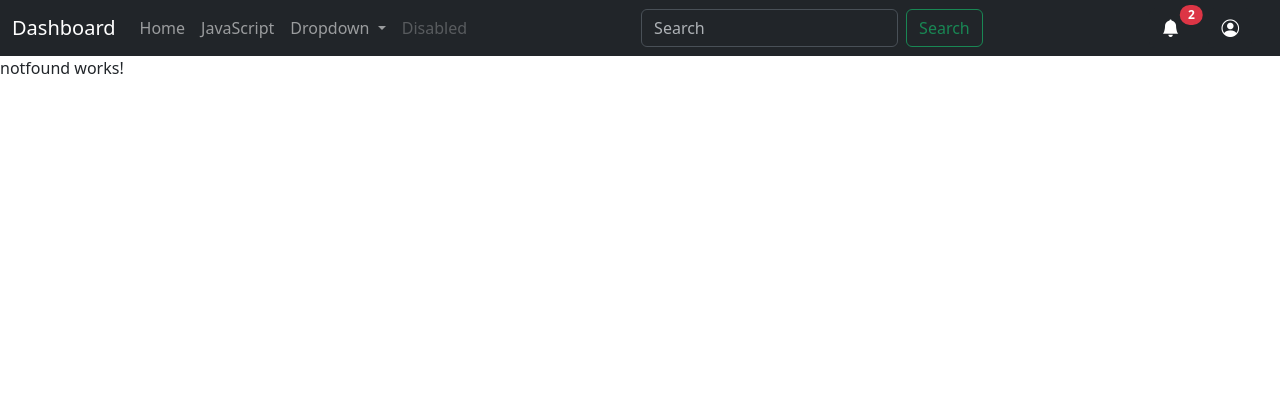
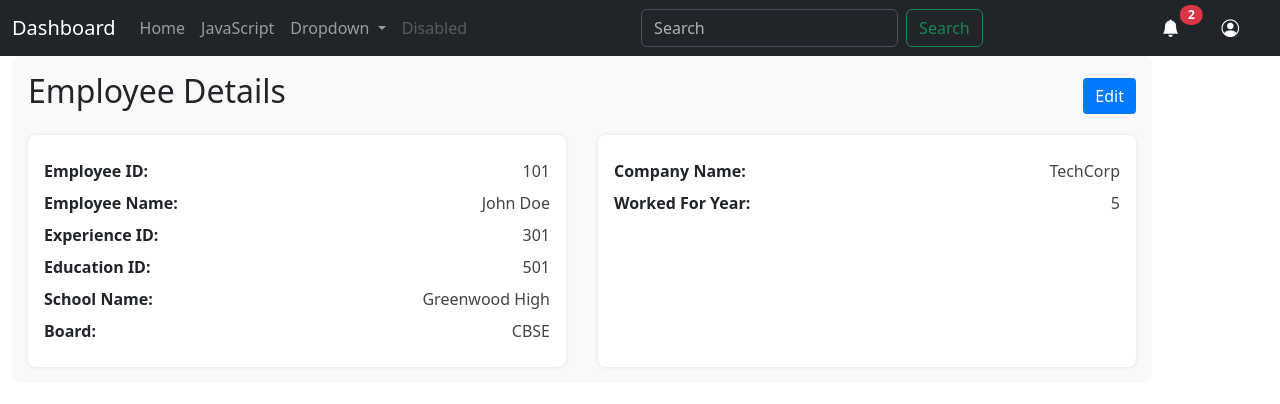
Before and after one commit to ntjchavan/angular19, an Angular app: page /divs in a window 1280 px wide. Shown: the top 404 px of the page. Built offline with nearby package versions, Linux system fonts and the light colour scheme.

Commit message:
Created dynamic div based on fields

```diff
--- a/src/app/Components/Services/task.service.ts
+++ b/src/app/Components/Services/task.service.ts
@@ -1,5 +1,5 @@
 import { Injectable } from '@angular/core';
-import { BehaviorSubject, Subject } from 'rxjs';
+import { Observable, of, Subject } from 'rxjs';
 
 @Injectable({
     providedIn: 'root'
@@ -15,4 +15,17 @@ export class TaskService {
         this.task.next(task);
     }
 
+    val: any[] = [];
+    GetCollectionData(): Observable<any[]> {
+        this.val = [
+            { id: 1, name: 'netaji', age: 35 },
+            { id: 2, name: 'punam', age: 26 },
+            { id: 3, name: 'shivam', age: 17 },
+            { id: 4, name: 'pradnya', age: 13 },
+            { id: 5, name: 'test', age: 8 },
+        ]
+
+        return of(this.val);
+    }
+
 }
--- a/src/app/Components/Tasks/Newtask/newtask.component.html
+++ b/src/app/Components/Tasks/Newtask/newtask.component.html
@@ -11,8 +11,11 @@
         </div>
     </div>
     <div class="row g-2">
-        <app-showtask [newTask]="newTask">
+        <app-showtask [newTask]="newTask" (parentData)="GetChildData($event)">
             <p #projectedRefPEle>This is for testing...</p>
         </app-showtask>
     </div>
+    <div class="row g2">
+        Data from Child component: {{ dataFromChild }}
+    </div>
 </div>
--- a/src/app/Components/Tasks/Newtask/newtask.component.ts
+++ b/src/app/Components/Tasks/Newtask/newtask.component.ts
@@ -11,6 +11,7 @@ import { TaskService } from '../../Services/task.service';
 export class NewtaskComponent implements OnInit {
 
     newTask: string = '';
+    dataFromChild: string = '';
 
     //private taskService: TaskService = inject(TaskService);
 
@@ -25,4 +26,7 @@ export class NewtaskComponent implements OnInit {
         this.newTask = newTask;
     }
 
+    GetChildData(val: string) {
+        this.dataFromChild = val;
+    }
 }
--- a/src/app/Components/Tasks/Showtask/showtask.component.html
+++ b/src/app/Components/Tasks/Showtask/showtask.component.html
@@ -11,4 +11,17 @@
     <div class="card" style="width: 18rem;">
         <ng-content></ng-content>
     </div>
+    <div class="card">
+        <div class="card-body">
+            <input type="text" name="Parent" id="Parent" #parentData>
+            <button (click)="SendDataToParent(parentData.value)"  class="mb-3">Send Data to Parent</button>
+        </div>
+    </div>
+    <div class="card">
+        <ul>
+            <li *ngFor="let arr of arrObjectObs$ | async">
+                {{ arr.id }} : {{ arr.name }} : {{ arr.age }}
+            </li>
+        </ul>
+    </div>
 </div>
--- a/src/app/Components/Tasks/Showtask/showtask.component.ts
+++ b/src/app/Components/Tasks/Showtask/showtask.component.ts
@@ -1,18 +1,24 @@
 import { Component, OnInit, Input, OnChanges, SimpleChanges, ElementRef,
     AfterContentInit,
-    ContentChild
+    ContentChild,
+    Output,
+    EventEmitter
  } from '@angular/core';
-import { NgForOf } from '@angular/common';
+import { CommonModule, NgForOf } from '@angular/common';
 import { TaskService } from '../../Services/task.service';
+import { filter, first, from, last, map, Observable, of, take, throttleTime } from 'rxjs';
 
 @Component({
     selector: 'app-showtask',
     templateUrl: './showtask.component.html',
-    imports: [NgForOf]
+    //template: '<table style="color: aqua;"></table>',
+    imports: [NgForOf, CommonModule]
 })
 
 export class ShowtaskComponent implements OnInit, OnChanges, AfterContentInit {
     @Input() newTask!: string;
+    @Output() parentData = new EventEmitter<string>();
+
     @ContentChild('projectedRefPEle') pEle!: ElementRef;
 
     tasks: string[] = ['task 1', 'task 2', 'task 3'];
@@ -22,17 +28,7 @@ export class ShowtaskComponent implements OnInit, OnChanges, AfterContentInit {
     ngOnInit(): void {
         console.log('show task: in oninit event');
 
-        this.taskService.task$.subscribe((t) => {
-            console.log('task1: ', t)
-        });
-
-        this.taskService.task$.subscribe((t) => {
-            console.log('task2: ', t)
-        });
-
-        this.taskService.task$.subscribe((task) => {
-            this.tasks.push(task);
-        });
+        this.GetArrayObject();
 
     }
 
@@ -44,9 +40,39 @@ export class ShowtaskComponent implements OnInit, OnChanges, AfterContentInit {
     }
 
     ngAfterContentInit(): void {
-        console.log(this.pEle.nativeElement);
         this.pEle.nativeElement.style.color = 'red';
         this.pEle.nativeElement.style.backgroundColor = 'green';
     }
 
+    SendDataToParent(val: string) {
+        this.parentData.emit(val);
+    }
+
+    arrObjectObs$!: Observable<any[]>;
+    obj: any = [];
+
+    arrStaticData: any[] = [
+        {id:1, name: 'test1' },
+        {id:2, name: 'test2' },
+        {id:3, name: 'test3' },
+    ];
+
+    GetArrayObject() {
+        this.arrObjectObs$ = this.taskService.GetCollectionData();
+
+        console.log('obs');
+
+        // const source$ = from([1, 2, 3, 4, 5]);
+
+        // // Emits the first value
+        // source$.pipe(first()).subscribe(console.log); // Output: 1
+
+        const data$ = from(this.arrStaticData);
+
+        data$.subscribe((d) => {console.log(d)});
+
+        data$.pipe(last()).subscribe(d => console.log(d));
+
+    }
+
 }
--- /dev/null
+++ b/src/app/Components/duplicate-divs/duplicate-divs.component.css
@@ -0,0 +1,82 @@
+.container {
+  padding: 1rem;
+  background-color: #f9f9f9;
+  border-radius: 8px;
+}
+
+.header {
+  display: flex;
+  justify-content: space-between;
+  align-items: center;
+}
+
+.edit-btn {
+  padding: 6px 12px;
+  background-color: #007bff;
+  color: white;
+  border: none;
+  border-radius: 4px;
+  cursor: pointer;
+}
+
+.body {
+  display: flex;
+  gap: 2rem;
+  margin-top: 1rem;
+}
+
+.section {
+  flex: 1;
+  min-width: 300px;
+  background: #fff;
+  border-radius: 8px;
+  padding: 1rem;
+  box-shadow: 0 0 4px rgba(0, 0, 0, 0.1);
+}
+
+.field-row {
+  display: flex;
+  justify-content: space-between;
+  margin: 0.5rem 0;
+}
+
+.label {
+  font-weight: bold;
+  margin-right: 1rem;
+}
+
+.value {
+  color: #444;
+}
+
+input {
+  flex: 1;
+  padding: 4px;
+  font-size: 14px;
+  border: 1px solid #ccc;
+  border-radius: 4px;
+}
+
+.footer {
+  display: flex;
+  justify-content: flex-end;
+  margin-top: 1.5rem;
+  gap: 1rem;
+}
+
+.submit-btn, .cancel-btn {
+  padding: 8px 16px;
+  border: none;
+  border-radius: 4px;
+  cursor: pointer;
+}
+
+.submit-btn {
+  background-color: #28a745;
+  color: white;
+}
+
+.cancel-btn {
+  background-color: #dc3545;
+  color: white;
+}
--- /dev/null
+++ b/src/app/Components/duplicate-divs/duplicate-divs.component.html
@@ -0,0 +1,42 @@
+<div class="container">
+  <div class="header">
+    <h2>Employee Details</h2>
+    <button *ngIf="!isEditMode" (click)="onEdit()" class="edit-btn">Edit</button>
+  </div>
+
+  <div class="body">
+    <!-- Left Section -->
+    <div class="section left">
+      <div *ngFor="let field of leftFields" class="field-row">
+        <span class="label">{{ field.label }}:</span>
+        <span *ngIf="!isEditMode" class="value">{{ getValue(field.path) }}</span>
+        <input
+          *ngIf="isEditMode"
+          [type]="field.type || 'text'"
+          [value]="getValue(field.path)"
+          (input)="setValue(field.path, $any($event.target).value)"
+        />
+      </div>
+    </div>
+
+    <!-- Right Section -->
+    <div class="section right">
+      <div *ngFor="let field of rightFields" class="field-row">
+        <span class="label">{{ field.label }}:</span>
+        <span *ngIf="!isEditMode" class="value">{{ getValue(field.path) }}</span>
+        <input
+          *ngIf="isEditMode"
+          [type]="field.type || 'text'"
+          [value]="getValue(field.path)"
+          (input)="setValue(field.path, $any($event.target).value)"
+        />
+      </div>
+    </div>
+  </div>
+
+  <!-- Submit / Cancel Buttons -->
+  <div *ngIf="isEditMode" class="footer">
+    <button class="submit-btn" (click)="onSubmit()">Submit</button>
+    <button class="cancel-btn" (click)="onCancel()">Cancel</button>
+  </div>
+</div>
--- /dev/null
+++ b/src/app/Components/duplicate-divs/duplicate-divs.component.ts
@@ -0,0 +1,81 @@
+import { Component, OnInit } from '@angular/core';
+import { CommonModule } from '@angular/common';
+import { FormsModule } from '@angular/forms';
+import { Employee } from './duplicate-divs.model';
+
+@Component({
+  selector: 'app-duplicate-divs',
+  imports: [
+    CommonModule,
+    FormsModule
+  ],
+  templateUrl: './duplicate-divs.component.html',
+  styleUrl: './duplicate-divs.component.css'
+})
+export class DuplicateDivsComponent implements OnInit {
+  emp!: Employee;
+  originalEmp!: Employee;
+
+  isEditMode = false;
+
+  leftFields: { label: string; path: string; type?: string }[] = [];
+  rightFields: { label: string; path: string; type?: string }[] = [];
+
+  ngOnInit(): void {
+    this.emp = {
+      empId: 101,
+      empName: 'John Doe',
+      exp: {
+        expID: 301,
+        companyName: 'TechCorp',
+        workedForYear: 5
+      },
+      edu: {
+        eduId: 501,
+        schoolName: 'Greenwood High',
+        board: 'CBSE'
+      }
+    };
+
+    this.originalEmp = structuredClone(this.emp);
+
+    this.leftFields = [
+      { label: 'Employee ID', path: 'empId', type: 'number' },
+      { label: 'Employee Name', path: 'empName' },
+      { label: 'Experience ID', path: 'exp.expID', type: 'number' },
+      { label: 'Education ID', path: 'edu.eduId', type: 'number' },
+      { label: 'School Name', path: 'edu.schoolName' },
+      { label: 'Board', path: 'edu.board' }
+    ];
+
+    this.rightFields = [
+      { label: 'Company Name', path: 'exp.companyName' },
+      { label: 'Worked For Year', path: 'exp.workedForYear', type: 'number' }
+    ];
+  }
+
+  getValue(path: string): any {
+    return path.split('.').reduce((o: any, key: string) => o?.[key], this.emp);
+  }
+
+  setValue(path: string, value: any): void {
+    const keys = path.split('.');
+    const lastKey = keys.pop()!;
+    const target = keys.reduce((o: any, key: string) => o?.[key], this.emp);
+    if (target && lastKey in target) target[lastKey] = value;
+  }
+
+  onEdit() {
+    this.isEditMode = true;
+  }
+
+  onCancel() {
+    this.emp = structuredClone(this.originalEmp);
+    this.isEditMode = false;
+  }
+
+  onSubmit() {
+    this.originalEmp = structuredClone(this.emp);
+    this.isEditMode = false;
+  }
+}
--- a/src/app/app.routes.ts
+++ b/src/app/app.routes.ts
@@ -6,6 +6,7 @@ import { NotfoundComponent } from './notfound/notfound.component';
 import { ParentComponent } from './Components/Studies/parent/parent.component';
 import { BindapidataComponent } from './Components/Studies/bindapidata/bindapidata.component';
 import { NewtaskComponent } from './Components/Tasks/Newtask/newtask.component';
+import { DuplicateDivsComponent } from './Components/duplicate-divs/duplicate-divs.component';
 
 export const routes: Routes = [
     { path: '', component: HomeComponent },
@@ -14,5 +15,6 @@ export const routes: Routes = [
     { path: 'parent', component: ParentComponent},
     { path: 'bindapi', component: BindapidataComponent },
     { path: 'tasks', component: NewtaskComponent },
+    { path: 'divs', component: DuplicateDivsComponent },
     { path: '**', component: NotfoundComponent }
 ];
--- a/src/app/navbar/navbar.component.html
+++ b/src/app/navbar/navbar.component.html
@@ -21,6 +21,7 @@
             <li><a class="dropdown-item" routerLink="parent">Parent-Child</a></li>
             <li><a class="dropdown-item" routerLink="bindapi">Bind API</a></li>
             <li><a class="dropdown-item" routerLink="tasks">Tasks</a></li>
+            <li><a class="dropdown-item" routerLink="divs">Reuse</a></li>
             <li>
               <hr class="dropdown-divider">
             </li>
```
Also changed, not shown: src/app/Components/duplicate-divs/duplicate-divs.model.ts (added, +18 -0 lines), 1 other file (tests, documents, lock files or other folders).
